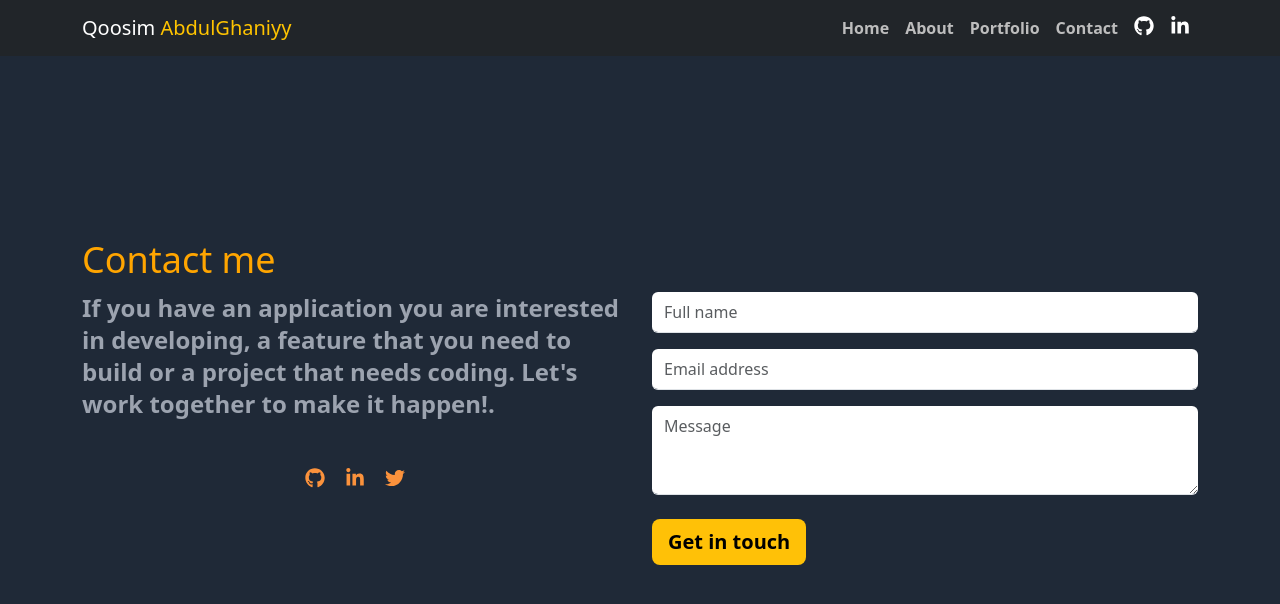
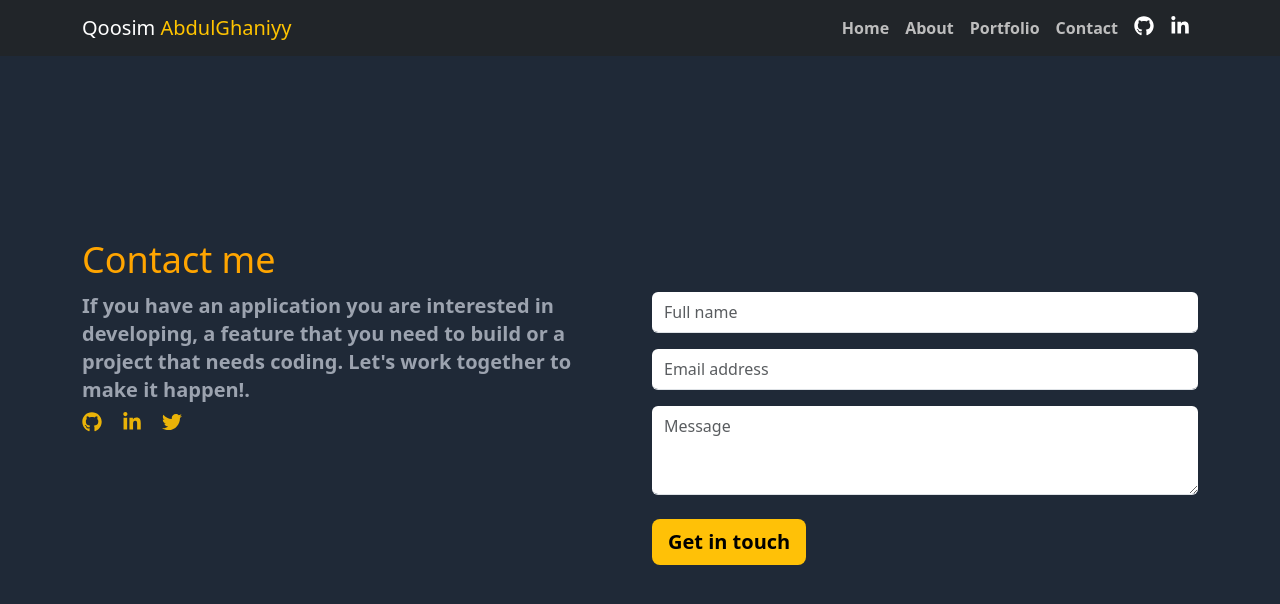
Before and after one commit to Qoosim/portfolio, a React (Create React App) app: page /contact in a window 1280 px wide. Shown: the top 604 px of the page. Built offline with nearby package versions, Linux system fonts and the light colour scheme; the HTML template or start-up script is replaced by a standard one.

Commit message:
Add typewriter effect to the home component

```diff
--- a/package.json
+++ b/package.json
@@ -8,6 +8,7 @@
     "@testing-library/user-event": "^13.2.1",
     "bootstrap": "5.2.0-beta1",
     "framer-motion": "^6.3.4",
+    "npm": "^8.11.0",
     "postcss": "^8.4.13",
     "react": "^18.1.0",
     "react-bootstrap": "^2.3.1",
@@ -17,6 +18,7 @@
     "react-scripts": "5.0.1",
     "styled-components": "^5.3.5",
     "tailwindcss": "^3.0.24",
+    "typewriter-effect": "^2.18.2",
     "uuid": "^8.3.2",
     "web-vitals": "^2.1.0"
   },
--- a/src/components/about/About.js
+++ b/src/components/about/About.js
@@ -8,11 +8,18 @@ import {
   SiNetlify
 } from 'react-icons/si';
 import { FaHtml5, FaReact, FaBootstrap, FaGithub } from 'react-icons/fa';
+import { motion } from "framer-motion";
 
 const About = () => (
   <Container style={{minHeight: '100vh'}}>
       <Row xs={1} md={2} className="flex gx-5" style={{paddingTop: '5rem'}}>
         <Col>
+          <motion.div
+            initial={{ opacity: 0, x: -300 }}
+            whileInView={{ opacity: 1, x: 0 }}
+            transition={{ duration: 1 }}
+            viewport={{ once: true }}
+          >
             <Card className="" style={{background: '#1F2937'}}>
               <Card.Body>
                 <Card.Title className="text-capitalize text-white font-mont font-bolder fs-2">about me</Card.Title>
@@ -22,8 +29,16 @@ const About = () => (
                 <button className="bg-yellow-400 px-2 py-2 rounded-md font-mont hover:font-bold hover:bg-yellow-300 capitalize">get my resume</button>
               </Card.Body>
             </Card>
+          </motion.div>
         </Col>
         <Col>
+          <motion.div
+            initial={{ opacity: 0, x: 300 }}
+            whileInView={{ opacity: 1, x: 0 }}
+            transition={{ duration: 1 }}
+            viewport={{ once: true }}
+          >
+            <div className="px-2">
               <div>
                 <h3 className="capitalize text-white font-mont">languages</h3>
                 <ul className="d-flex space-x-7 list-unstyled">
@@ -78,6 +93,8 @@ const About = () => (
                   </li>
                 </ul>
               </div>
+            </div>
+          </motion.div>
         </Col>
       </Row>
   </Container>
--- a/src/components/contact/Contact.js
+++ b/src/components/contact/Contact.js
@@ -13,17 +13,17 @@ const Contact = () => (
 
       <motion.h3
         className="text-4xl font-source bold py-1" style={{color: 'orange'}}
-        initial={{ opacity: 0, x: -500 }}
+        initial={{ opacity: 0, x: -300 }}
         whileInView={{ opacity: 1, x: 0 }}
         transition={{ duration: 1 }}
         viewport={{ once: true }}
       >
         Contact me
       </motion.h3>
-      <Col>
+      <Col md={6}>
         <motion.div
-          className="text-center text-md-start text-2xl text-gray-400 font-source font-semibold"
-          initial={{ opacity: 0, x: -500 }}
+          className="text-xl text-gray-400 font-source font-semibold"
+          initial={{ opacity: 0, x: -300 }}
           whileInView={{ opacity: 1, x: 0 }}
           transition={{ duration: 1 }}
           viewport={{ once: true }}
@@ -31,18 +31,18 @@ const Contact = () => (
           If you have an application you are interested in developing, a feature that you need to build or a project that needs coding. Let's work together to make it happen!.
         </motion.div>
         <motion.div
-          className="d-flex justify-content-center space-x-5 mt-5"
-          initial={{ opacity: 0, x: -500 }}
+          className="d-flex space-x-5 mt-2 mb-4 lg:mb-0"
+          initial={{ opacity: 0, x: -300 }}
           whileInView={{ opacity: 1, x: 0 }}
           transition={{ duration: 1 }}
           viewport={{ once: true }}
         >
-          <FaGithub className="text-xl text-orange-400 cursor-pointer" />
-          <FaLinkedinIn className="text-xl text-orange-400 cursor-pointer" />
-          <FaTwitter className="text-xl text-orange-400 cursor-pointer" />
+          <FaGithub className="text-xl text-yellow-500 cursor-pointer" />
+          <FaLinkedinIn className="text-xl text-yellow-500 cursor-pointer" />
+          <FaTwitter className="text-xl text-yellow-500 cursor-pointer" />
         </motion.div>
       </Col>
-      <Col >
+      <Col md={6}>
         <motion.div
           initial={{ opacity: 0, x: 500 }}
           whileInView={{ opacity: 1, x: 0 }}
--- a/src/components/home/Home.js
+++ b/src/components/home/Home.js
@@ -2,6 +2,7 @@ import React from 'react';
 import { text } from '../../text';
 import Img from '../../assets/alaje.png';
 import { Col, Container, Row } from 'react-bootstrap';
+import Typewriter from 'typewriter-effect';
 
 const Home = () => {
 
@@ -9,7 +10,20 @@ const Home = () => {
       <Container style={{minHeight: '100vh'}}>
         <Row className="pt-32">
             <Col xs ="auto" lg={6}>
-              <h2 className="text-gray-100 text-4xl font-mont font-bold mb-4">Qoosim AbdulGhaniyy</h2>
+              <h2 className="text-gray-100 text-4xl font-mont font-bold mb-4">
+                <Typewriter
+                  options={{
+                    autoStart: true,
+                    loop: true,
+                    delay: 40,
+                    strings:[
+                      "Qoosim AbdulGhaniyy",
+                      "A front-end developer",
+                      "A tech enthusiast"
+                    ]
+                  }}
+                />
+              </h2>
               <div>
                 {text.map((para, index) => {
                   return (
```
Also changed, not shown: 1 other file (tests, documents, lock files or other folders). Lines whose indentation alone changed are shown as unchanged.
